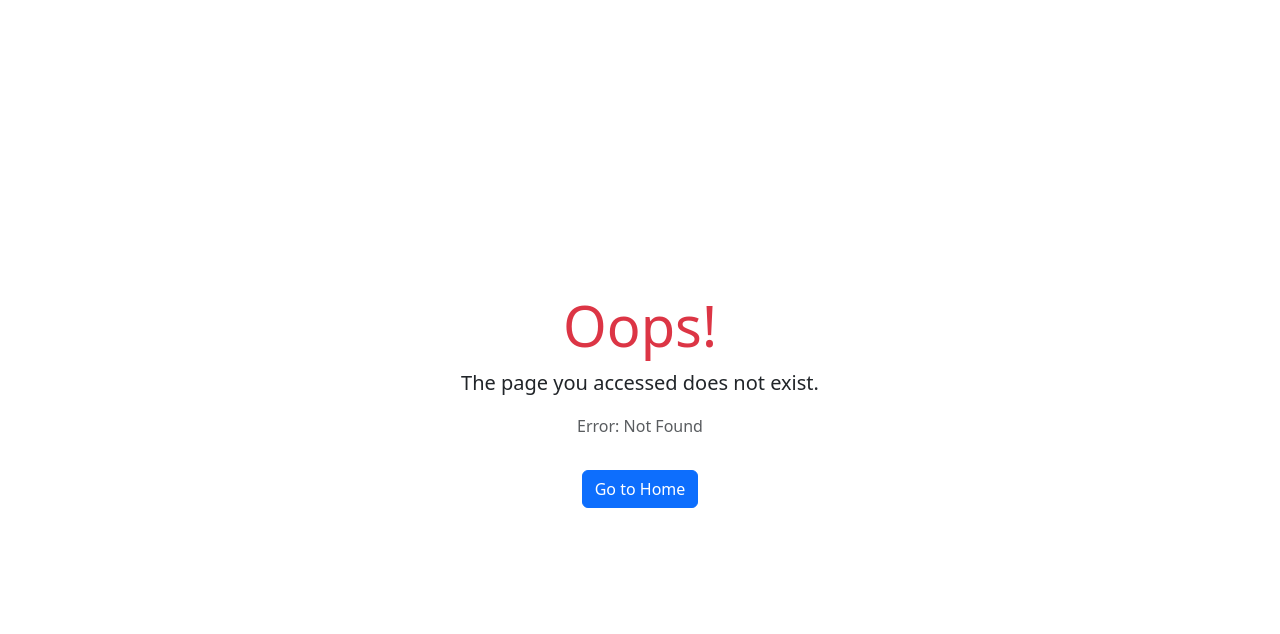
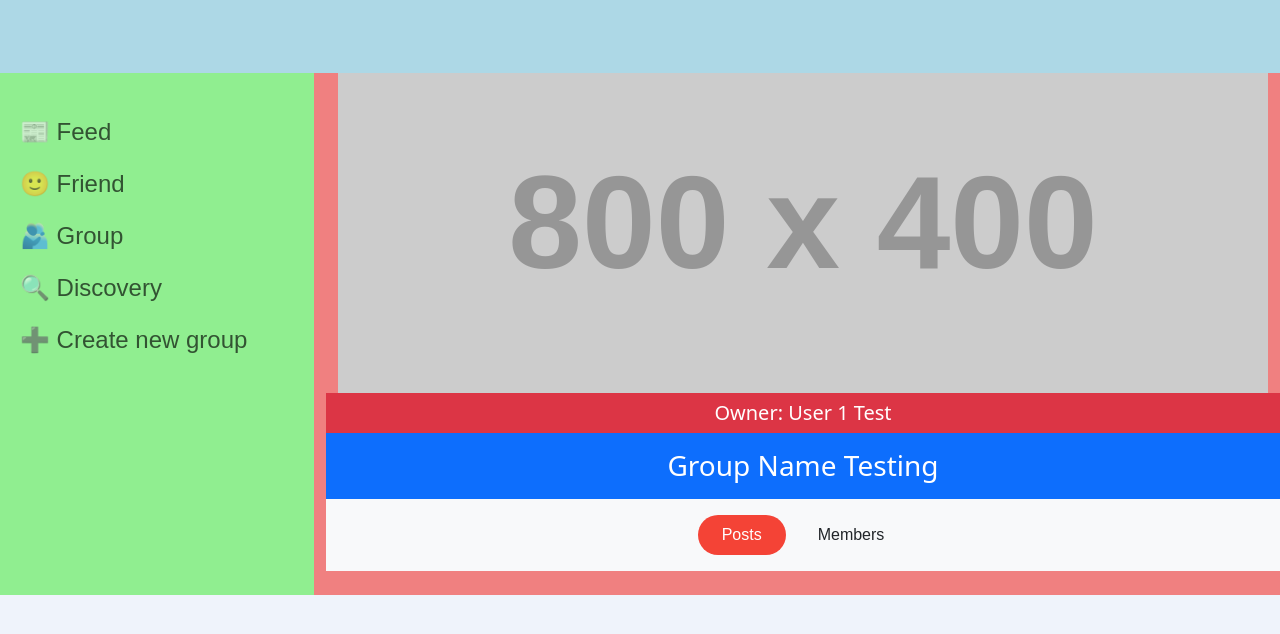
Before and after one commit to Cecil-B-Liv/fsDev, a React (Vite) app in the folder frontend/: page /HomePage/Group in a window 1280 px wide. Before the commit this address had no page. Shown: the top 634 px of the page. Built offline with nearby package versions, Linux system fonts and the light colour scheme.

Commit message:
add group homepage,create general layout, handle link for group

```diff
--- a/frontend/src/components/groupCardComponent.jsx
+++ b/frontend/src/components/groupCardComponent.jsx
@@ -21,7 +21,7 @@ const GroupCard = ({ groupId, groupName, groupDescription, groupAvatar }) => {
           </Card.Text>
       </Card.Body>
       <Card.Footer className="text-center">
-        <Link to={`/group/${groupId}`} className="btn btn-primary">Go to Group</Link>
+        <Link to={`/HomePage/Group/`} className="btn btn-primary">Go to Group</Link> { /* ${groupId} */}
       </Card.Footer>
     </Card>
   );
--- /dev/null
+++ b/frontend/src/components/groupHeaderComponent.jsx
@@ -0,0 +1,85 @@
+import { Container, Image, Button, Row, Col, Nav } from 'react-bootstrap';
+import { useState } from 'react';
+import { Outlet, Link } from 'react-router-dom';
+
+export default function GroupHeader() {
+  const [activeTab, setActiveTab] = useState('posts');
+
+  const handleTabClick = (tab) => {
+    setActiveTab(tab);
+  };
+
+  return (
+    <Container fluid className="p-0 m-0">
+      {/* Group Image */}
+      <Row>
+        <Image
+          src="https://placehold.co/800x400"
+          fluid
+          style={{ width: '100%', height: '20rem', objectFit: 'cover' }}
+          alt="Group Header"
+        />
+      </Row>
+
+      {/* Owner Information */}
+      <Row className="bg-danger text-white py-2">
+        <Col>
+          <h5 className="mb-0 text-center">Owner: User 1 Test</h5>
+        </Col>
+      </Row>
+
+      {/* Group Name */}
+      <Row className="bg-primary text-white py-3">
+        <Col>
+          <h3 className="mb-0 text-center">Group Name Testing</h3>
+        </Col>
+      </Row>
+
+      {/* Navigation Tabs */}
+      <Row className="bg-light py-3">
+        <Col className="d-flex justify-content-center">
+          <Nav variant="pills">
+            <Nav.Item>
+              <Nav.Link
+                as={Link}
+                to="#"
+                onClick={() => handleTabClick('posts')}
+                className={activeTab === 'posts' ? 'active text-white' : 'text-dark'}
+                style={{
+                  backgroundColor: activeTab === 'posts' ? '#f44336' : 'transparent',
+                  borderRadius: '50px',
+                  padding: '0.5rem 1.5rem',
+                  marginRight: '0.5rem'
+                }}
+              >
+                Posts
+              </Nav.Link>
+            </Nav.Item>
+            <Nav.Item>
+              <Nav.Link
+                as={Link}
+                to="#"
+                onClick={() => handleTabClick('members')}
+                className={activeTab === 'members' ? 'active text-white' : 'text-dark'}
+                style={{
+                  backgroundColor: activeTab === 'members' ? '#f44336' : 'transparent',
+                  borderRadius: '50px',
+                  padding: '0.5rem 1.5rem'
+                }}
+              >
+                Members
+              </Nav.Link>
+            </Nav.Item>
+          </Nav>
+        </Col>
+      </Row>
+
+      {/* Render the component based on the selected tab */}
+      <Row className="pt-4">
+        <Col>
+          <Outlet />
+        </Col>
+      </Row>
+    </Container>
+  );
+}
--- /dev/null
+++ b/frontend/src/components/groupWallComponent.jsx
@@ -0,0 +1,10 @@
+import GroupHeader from "./groupHeaderComponent";
+import { Container } from "react-bootstrap";
+
+export default function GroupWall(){
+    return(
+        <Container fluid>
+            <GroupHeader/>
+        </Container>
+    );
+};
--- a/frontend/src/main.jsx
+++ b/frontend/src/main.jsx
@@ -10,14 +10,14 @@ import NotFound from "./pages/NotFound";
 import UserGroupsComponent from "./components/userGroupsComponent";
 import FriendList from "./components/friendListComponent";
 import CreateGroupComponent from "./components/createGroupComponent";
-// import UserGroupPage from "./pages/UserGroupPage";
+import GroupWall from "./components/groupWallComponent";
 
 // Data test add by NA
 const groups = [
   {
     groupId: 1,
     groupName: "Group 1",
-    groupDescription: "Description 1",
+    groupDescription: "Demo Group, This group link is active",
   },
   {
     groupId: 2,
@@ -65,6 +65,10 @@ const router = createBrowserRouter([
         element: <UserGroupsComponent groups={groups} />,
       },
       {
+        path :"Group",
+        element: <GroupWall/>
+      },
+      {
         path: "Friends",
         element: <FriendList />,
       },
```
